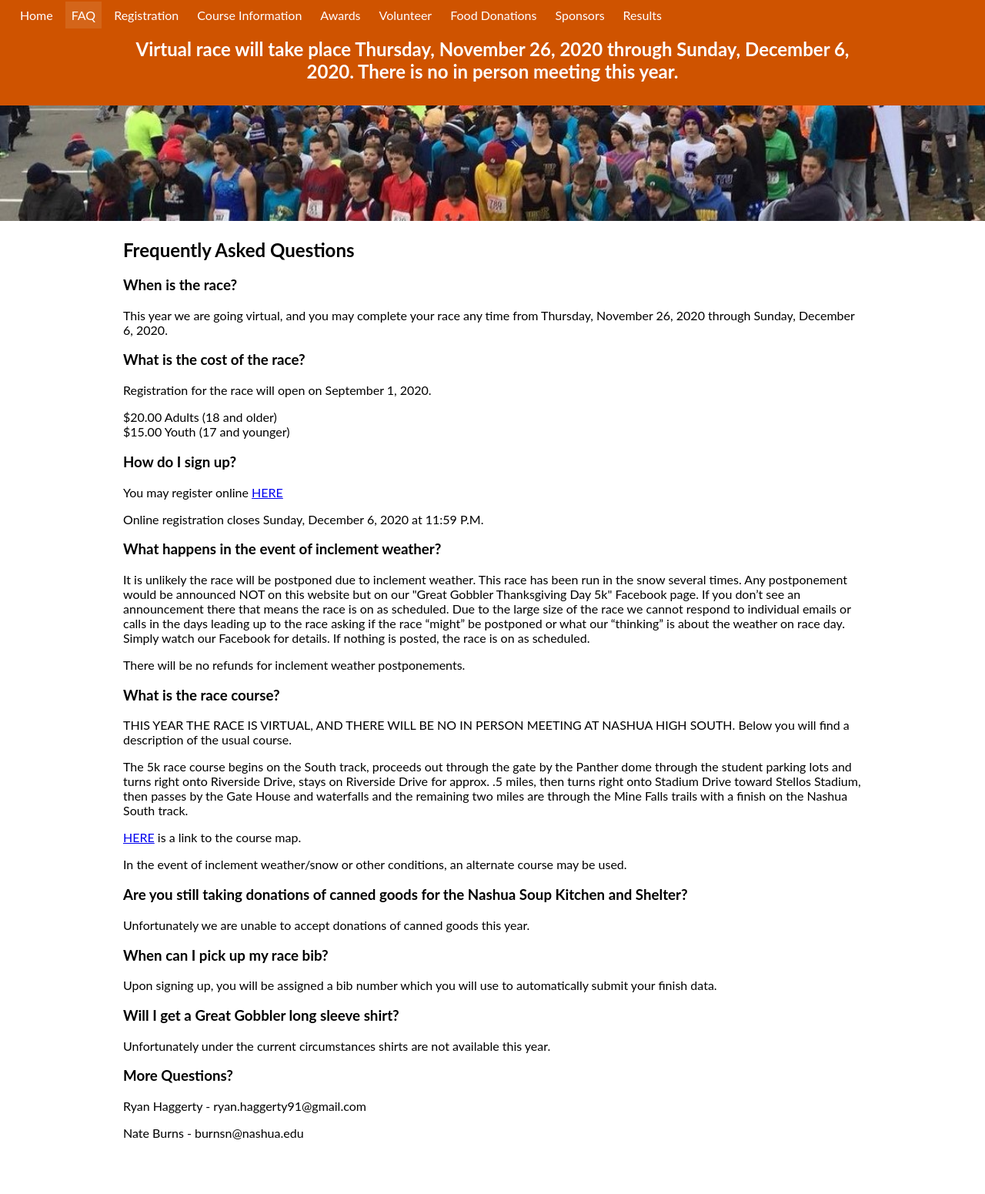
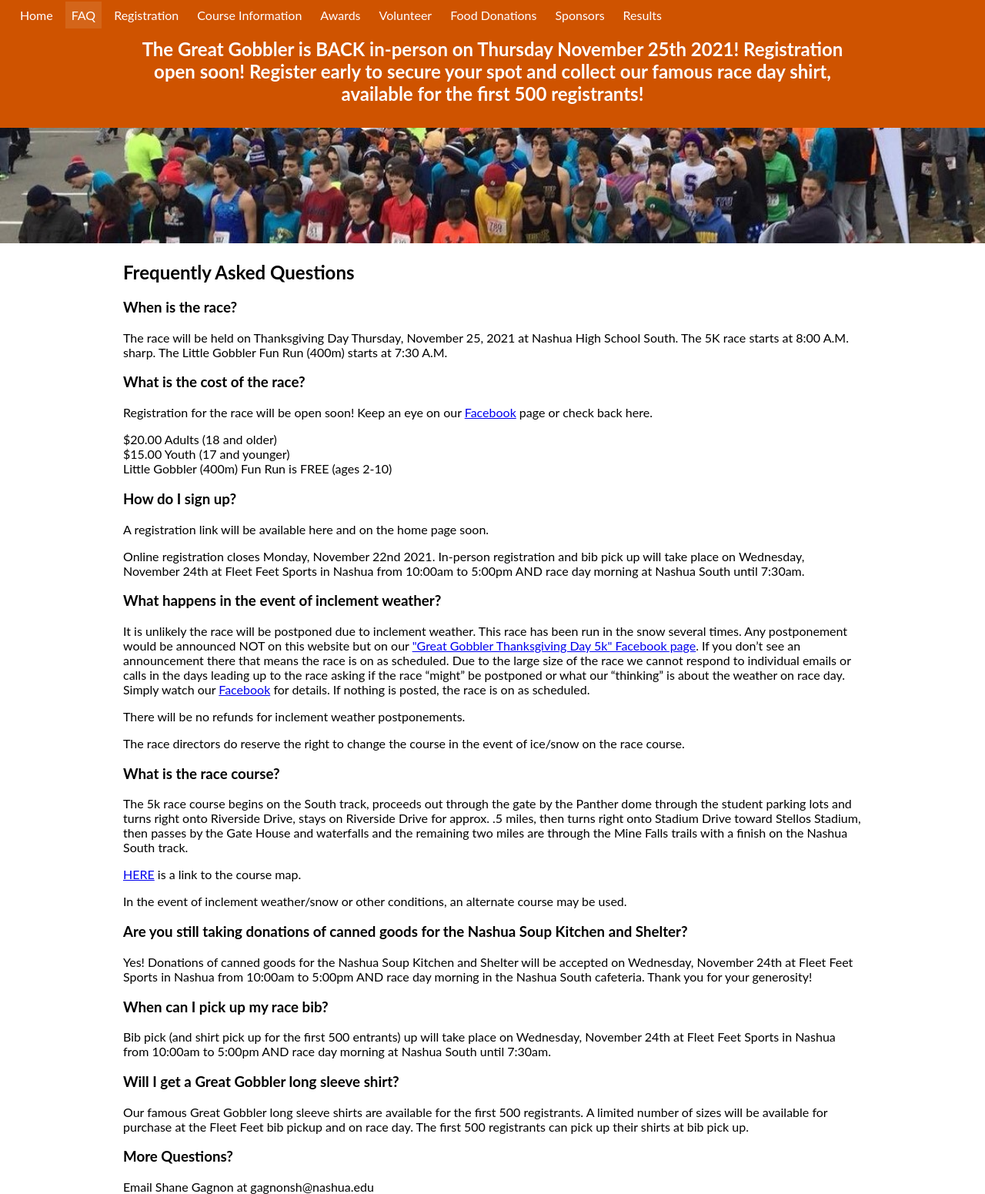
Before and after one commit to crammond/greatgobbler, a Gatsby site: page /faq in a window 1280 px wide. Shown: the whole page at 77% size. Before the commit the page ends 1481 px from the top, so only its background shows below. Built offline with nearby package versions, Linux system fonts and the light colour scheme; Gatsby itself is replaced by a stand-in of ours.

Commit message:
Update details for 2021

```diff
--- a/src/components/header.js
+++ b/src/components/header.js
@@ -39,8 +39,8 @@ const Header = ({ children, uri }) => (
         </div>
         <div className="header-bottom">
             <img src={northLogo} height="100px" width="auto" alt=""/>
-            <h2>
-                Virtual race will take place Thursday, November 26, 2020 through Sunday, December 6, 2020. There is no in person meeting this year.{/* @ Nashua High School South. Great Gobbler 5k @ 8:00 A.M., Little Gobbler (400m) @ 7:30 A.M.*/}
+            <h2 style={{ padding: "0 20px" }}>
+                The Great Gobbler is BACK in-person on Thursday November 25th 2021! Registration open soon! Register {/*now*/} early to secure your spot and collect our famous race day shirt, available for the first 500 registrants!
             </h2>
             <img src={southLogo} height="100px" width="auto" alt=""/>
         </div>
--- a/src/pages/course-information.js
+++ b/src/pages/course-information.js
@@ -10,9 +10,6 @@ class CourseInformation extends Component {
         <Layout title="Course Information">
           <h2>Course Information</h2>
           <p>
-            THIS YEAR THE RACE IS VIRTUAL, AND THERE WILL BE NO IN PERSON MEETING AT NASHUA HIGH SOUTH. Below you will find a description and map of the usual course.
-          </p>
-          <p>
             The 5k race course begins and ends in front of Nashua South High School, running through Mines Falls for the 2nd and 3rd mile:
           </p>
           <img src={courseMap} width="100%" height="auto" alt=""/>
--- a/src/pages/faq.js
+++ b/src/pages/faq.js
@@ -9,66 +9,40 @@ class Faq extends Component {
       <Layout title="FAQ">
         <h2>Frequently Asked Questions</h2>
         <h3>When is the race?</h3>
-        {/* <p>
-          The race will be held on Thanksgiving Day Thursday, November 26, 2020 at Nashua High School South. The 5K race starts at 8:00 A.M. sharp. The Little Gobbler Fun Run (400m) starts at 7:30 A.M. The start and finish of both races will be on the Nashua High School South track.
-        </p> */}
         <p>
-          This year we are going virtual, and you may complete your race any time from Thursday, November 26, 2020 through Sunday, December 6, 2020.
+          The race will be held on Thanksgiving Day Thursday, November 25, 2021 at Nashua High School South.
+          The 5K race starts at 8:00 A.M. sharp. The Little Gobbler Fun Run (400m) starts at 7:30 A.M.
         </p>
         <h3>What is the cost of the race?</h3>
         <p>
-          Registration for the race will open on September 1, 2020.
+          Registration for the race will be open soon! Keep an eye on our <a href='https://www.facebook.com/greatgobbler5knashua' target='_blank' rel="noopener noreferrer">Facebook</a> page or check back here.
         </p>
-        {/* <p>
-          For all entries received by November 16, 2020:
-        </p> */}
         <p>
           $20.00 Adults (18 and older)
           <br />
           $15.00 Youth (17 and younger)
-          {/* <br />
-          Little Gobbler (400m) Fun Run is FREE (ages 2-10) */}
+          <br />
+          Little Gobbler (400m) Fun Run is FREE (ages 2-10)
         </p>
-        {/* <p>
-          Registrations received after November 16, 2020:
+        <h3>How do I sign up?</h3>
+        <p>
+          A registration link will be available here and on the home page soon.
+          {/* You may register online <a href='https://runsignup.com/Race/NH/Nashua/18thAnnualGreatGobblerThanksgivingDayVirtual5k' target='_blank' rel="noopener noreferrer">HERE</a> */}
         </p>
         <p>
-          $25.00 Adults (18 and older)
-          <br />
-          $20.00 Youth (17 and younger)
-          <br />
-          Little Gobbler (400m) Fun Run is FREE (ages 2-10)
-        </p> */}
-        <h3>How do I sign up?</h3>
-        <p>
-          You may register online <a href='https://runsignup.com/Race/NH/Nashua/18thAnnualGreatGobblerThanksgivingDayVirtual5k' target='_blank' rel="noopener noreferrer">HERE</a>
+          Online registration closes Monday, November 22nd 2021. In-person registration and bib pick up will take place on Wednesday, November 24th at Fleet Feet Sports in Nashua from 10:00am to 5:00pm AND race day morning at Nashua South until 7:30am.
         </p>
-        <p>
-          Online registration closes Sunday, December 6, 2020 at 11:59 P.M.{/*Monday night November 23, 2020 6:00 P.M.*/}
-        </p>
-        {/* <p>
-          Registration will be limited to the first 1,500 entrants. The last two years have SOLD OUT!
-        </p> */}
-        {/* <p>
-          Due to increased number of registrants this year, there will be no race day registrations.
-        </p> */}
         <h3>What happens in the event of inclement weather?</h3>
         <p>
-          It is unlikely the race will be postponed due to inclement weather. This race has been run in the snow several times.  Any postponement would be announced NOT on this website but on our "Great Gobbler Thanksgiving Day 5k" Facebook page. If you don’t see an announcement there that means the race is on as scheduled. Due to the large size of the race we cannot respond to individual emails or calls in the days leading up to the race asking if the race “might” be postponed or what our “thinking” is about the weather on race day. Simply watch our Facebook for details.  If nothing is posted, the race is on as scheduled.
+          It is unlikely the race will be postponed due to inclement weather. This race has been run in the snow several times. Any postponement would be announced NOT on this website but on our <a href='https://www.facebook.com/greatgobbler5knashua' target='_blank' rel="noopener noreferrer">"Great Gobbler Thanksgiving Day 5k" Facebook page</a>. If you don’t see an announcement there that means the race is on as scheduled. Due to the large size of the race we cannot respond to individual emails or calls in the days leading up to the race asking if the race “might” be postponed or what our “thinking” is about the weather on race day. Simply watch our <a href='https://www.facebook.com/greatgobbler5knashua' target='_blank' rel="noopener noreferrer">Facebook</a> for details. If nothing is posted, the race is on as scheduled.
         </p>
-        {/* <p>
-          If the race is postponed, the inclement weather date would be Sunday, November 29, 2020. The 5K race will start at 8:00 A.M. sharp. The Little Gobbler Fun Run (400m) will start at 7:30am.
-        </p> */}
         <p>
           There will be no refunds for inclement weather postponements.
         </p>
-        {/* <p>
+        <p>
           The race directors do reserve the right to change the course in the event of ice/snow on the race course.
-        </p> */}
+        </p>
         <h3>What is the race course?</h3>
-        <p>
-          THIS YEAR THE RACE IS VIRTUAL, AND THERE WILL BE NO IN PERSON MEETING AT NASHUA HIGH SOUTH. Below you will find a description of the usual course.
-        </p>
         <p>
           The 5k race course begins on the South track, proceeds out through the gate by the Panther dome through the student parking lots and turns right onto Riverside Drive, stays on Riverside Drive for approx. .5 miles, then turns right onto Stadium Drive toward Stellos Stadium, then passes by the Gate House and waterfalls and the remaining two miles are through the Mine Falls trails with a finish on the Nashua South track.
         </p>
@@ -79,35 +53,21 @@ class Faq extends Component {
           In the event of inclement weather/snow or other conditions, an alternate course may be used.
         </p>
         <h3>Are you still taking donations of canned goods for the Nashua Soup Kitchen and Shelter?</h3>
-        <p>Unfortunately we are unable to accept donations of canned goods this year.</p>
-        {/* <p>
-          Yes! There will be a table set up inside Fleet Feet Sports on Wednesday, November 25, 2020 during bib pick-up as well as a table inside the Nashua South cafeteria on race day.
-        </p> */}
+        <p>
+          Yes! Donations of canned goods for the Nashua Soup Kitchen and Shelter will be accepted on Wednesday, November 24th at Fleet Feet Sports in Nashua from 10:00am to 5:00pm AND race day morning in the Nashua South cafeteria. Thank you for your generosity!
+        </p>
         <h3>When can I pick up my race bib?</h3>
-        {/* <p>
-          Race Bibs (and shirts for the first 500 entrants) will be distributed as follows:
-        </p>
-        <ul>
-          <li>
-            Wednesday, November 25, 2020 from 10:30 A.M. until 5:00 P.M. at Fleet Feet Sports in Nashua
-          </li>
-          <li>
-            Thursday, November 26, 2020 from 6:45 A.M. until 7:45 A.M. on the day of the race in the Nashua High School South cafeteria
-          </li>
-        </ul> */}
         <p>
-          Upon signing up, you will be assigned a bib number which you will use to automatically submit your finish data.
+          Bib pick (and shirt pick up for the first 500 entrants) up will take place on Wednesday, November 24th at Fleet Feet Sports in Nashua from 10:00am to 5:00pm AND race day morning at Nashua South until 7:30am.
         </p>
         <h3>Will I get a Great Gobbler long sleeve shirt?</h3>
-        {/* <p>
-          The first 500 paid 5K registrants receive a Great Gobbler shirt. (No shirt for the kid’s fun run, but every child 2-10 will receive a finishers medal)
-        </p> */}
         <p>
-          Unfortunately under the current circumstances shirts are not available this year.
+          Our famous Great Gobbler long sleeve shirts are available for the first 500 registrants.{/* Spots are filling fast, so register now!*/} A limited number of sizes will be available for purchase at the Fleet Feet bib pickup and on race day.
+
+          The first 500 registrants can pick up their shirts at bib pick up.
         </p>
         <h3>More Questions?</h3>
-        <p>Ryan Haggerty - ryan.haggerty91@gmail.com</p>
-        <p>Nate Burns - burnsn@nashua.edu</p>
+        <p>Email Shane Gagnon at gagnonsh@nashua.edu</p>
       </Layout>
     )
   }
--- a/src/pages/results.js
+++ b/src/pages/results.js
@@ -2,6 +2,7 @@ import React, { Component } from 'react';
 import Layout from '../components/layout';
 
 const gobblers = [
+  {year: 2020, url: 'https://runsignup.com/Race/Results/99251#resultSetId-215368;perpage:100'},
   {year: 2019, url: 'https://www.3craceproductions.com/raceresults.php?raceId=2146&type=LINKS0'},
   {year: 2018, url: 'http://3craceproductions.com/raceresults.php?raceId=2025&type=LINKS0', wayback: 'https://web.archive.org/web/20190403145618/http://www.coolrunning.com/results/17/nh/Nov23_GreatG_set1.shtml'},
   {year: 2017, url: 'http://www.coolrunning.com/results/17/nh/Nov23_GreatG_set1.shtml'},
--- a/src/pages/volunteer.js
+++ b/src/pages/volunteer.js
@@ -7,7 +7,7 @@ class Volunteer extends Component {
     return (
       <Layout title="Volunteer">
         <h2>Volunteer</h2>
-        <p>Due to the nature of the virtual event this year we will not be needing volunteers. Please check back next year!</p>
+        <p>We appreciate the help of all our volunteers! A volunteer sign up page is coming soon</p>
         {/* <p>
           We always need volunteers! If you would like to volunteer, please signup <a href="http://www.signupgenius.com/go/5080c4faca923a3fd0-15annual" target="_blank" rel="noopener noreferrer">HERE</a>. There are many opportunities to help out!
         </p> */}
```
Also changed, not shown: src/pages/awards.js (+2 -8 lines), src/pages/food-donations.js (+3 -4 lines), src/pages/index.js (+5 -3 lines), src/pages/registration.js (+5 -16 lines), src/pages/sponsors.js (+0 -11 lines).
